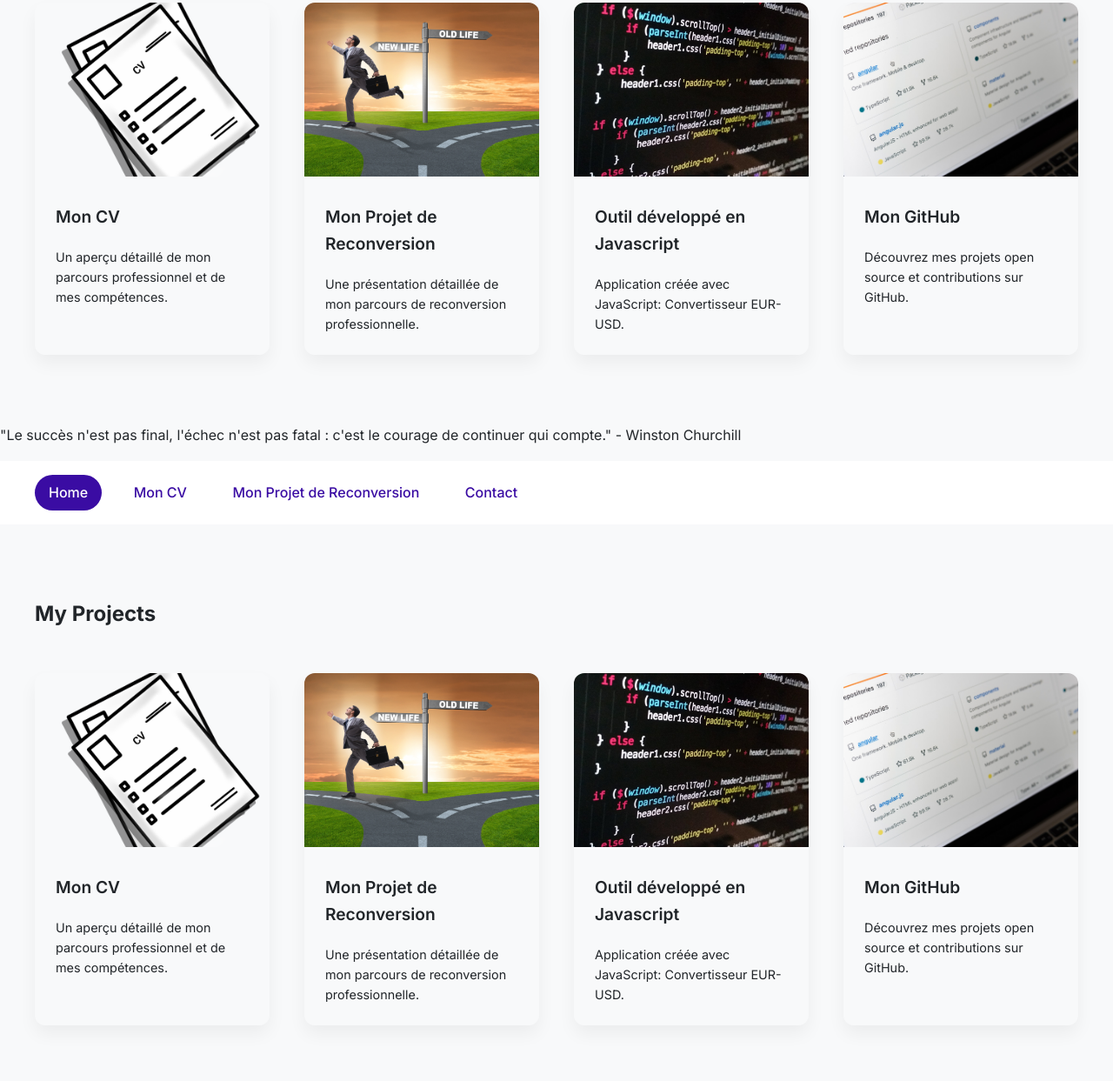
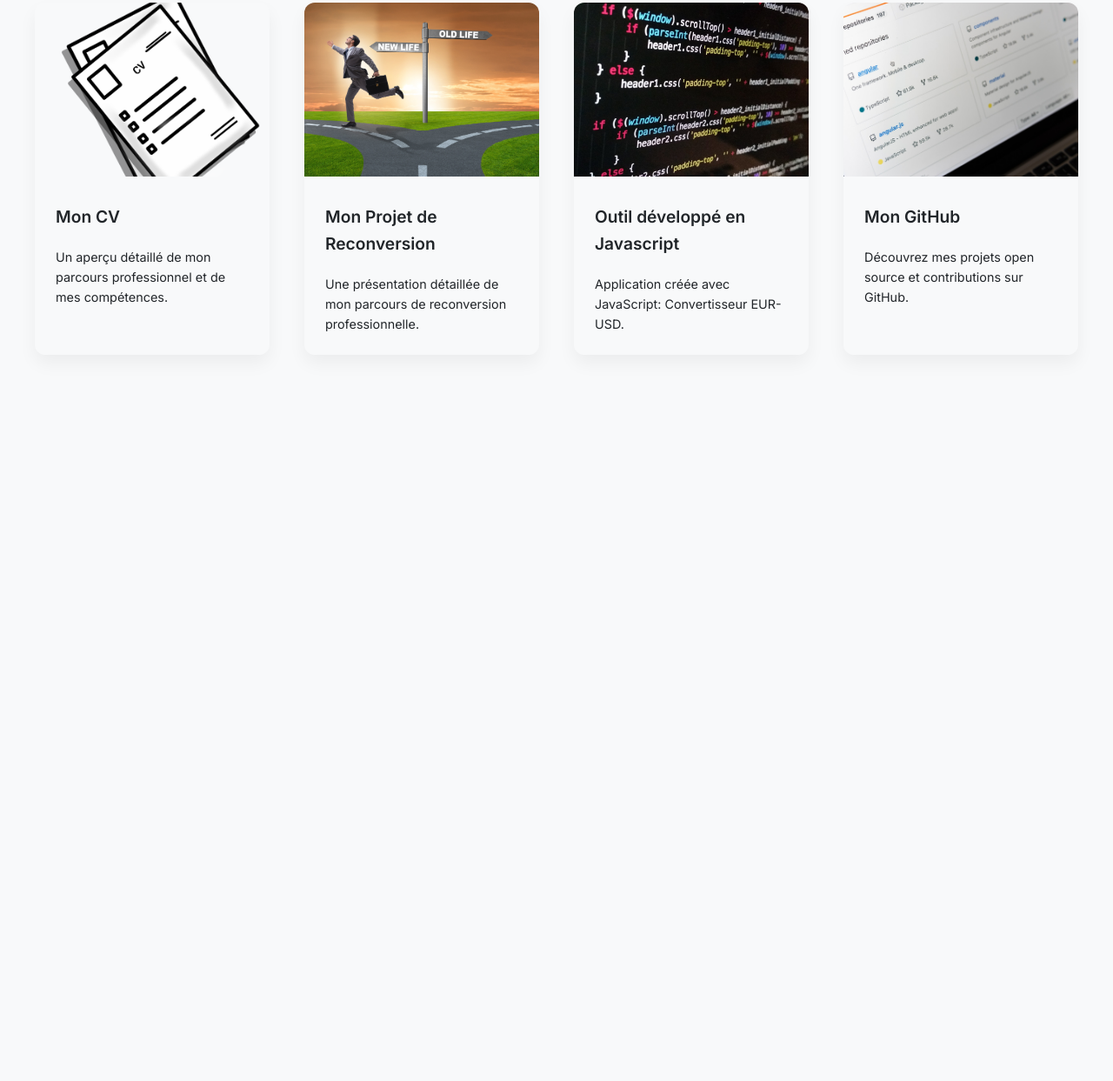
Before and after one commit to Abdalalala123/KevinUrbainPortfolio, a plain HTML site: page index.html in a window 1280 px wide. Shown: the part 558-1801 px from the top of the page at 87% size. After the commit the page ends 1030 px from the top, so only its background shows below. Drawn offline with Linux system fonts and the light colour scheme.

Commit message:
modification index

```diff
--- a/index.html
+++ b/index.html
@@ -74,67 +74,4 @@
     </div>
 </body>
 
-<p>"Le succès n'est pas final, l'échec n'est pas fatal : c'est le courage de continuer qui compte." - Winston
-    Churchill</p>
-</header>
-
-<div class="menu-container">
-    <nav class="menu">
-        <a href="index.html" class="menu-item active">Home</a>
-        <a href="cv.html" class="menu-item">Mon CV</a>
-        <a href="professional-retraining.html" class="menu-item">Mon Projet de Reconversion</a>
-        <a href="contact.html" class="menu-item">Contact</a>
-    </nav>
-</div>
-
-<div class="container">
-    <h2>My Projects</h2>
-    <div class="portfolio-grid">
-        <div class="portfolio-item">
-            <img src="img/resume-2296951_1280.png"
-                alt="Professional curriculum vitae document with a pen and glasses, symbolizing career presentation"
-                width="300" height="200">
-            <div class="portfolio-item-content">
-                <a href="cv.html">
-                    <h3>Mon CV</h3>
-                </a>
-                <p>Un aperçu détaillé de mon parcours professionnel et de mes compétences.</p>
-            </div>
-        </div>
-        <div class="portfolio-item">
-            <img src="img/reconversion-professionnelle.jpg" alt="Responsive web design mockup on various devices"
-                width="300" height="200">
-            <div class="portfolio-item-content">
-                <a href="professional-retraining.html">
-                    <h3>Mon Projet de Reconversion</h3>
-                </a>
-
-                <p>Une présentation détaillée de mon parcours de reconversion professionnelle.</p>
-            </div>
-        </div>
-        <div class="portfolio-item">
-            <img src="img/technology-1283624_1280.jpg"
-                alt="JavaScript code on a computer screen with syntax highlighting" width="300" height="200">
-            <div class="portfolio-item-content">
-                <a href="currency-converter.html">
-                    <h3>Outil développé en Javascript</h3>
-                </a>
-                <p>Application créée avec JavaScript: Convertisseur EUR-USD.</p>
-            </div>
-        </div>
-        <div class="portfolio-item">
-            <img src="img/code-5290465_1280.jpg" alt="Collaborative workspace with modern office setup" width="300"
-                height="200">
-            <div class="portfolio-item-content">
-                <a href="https://github.com/Abdalalala123/">
-                    <h3>Mon GitHub</h3>
-                </a>
-                <p>Découvrez mes projets open source et contributions sur GitHub.</p>
-            </div>
-        </div>
-    </div>
-</div>
-</body>
-
-
 </html>
```
